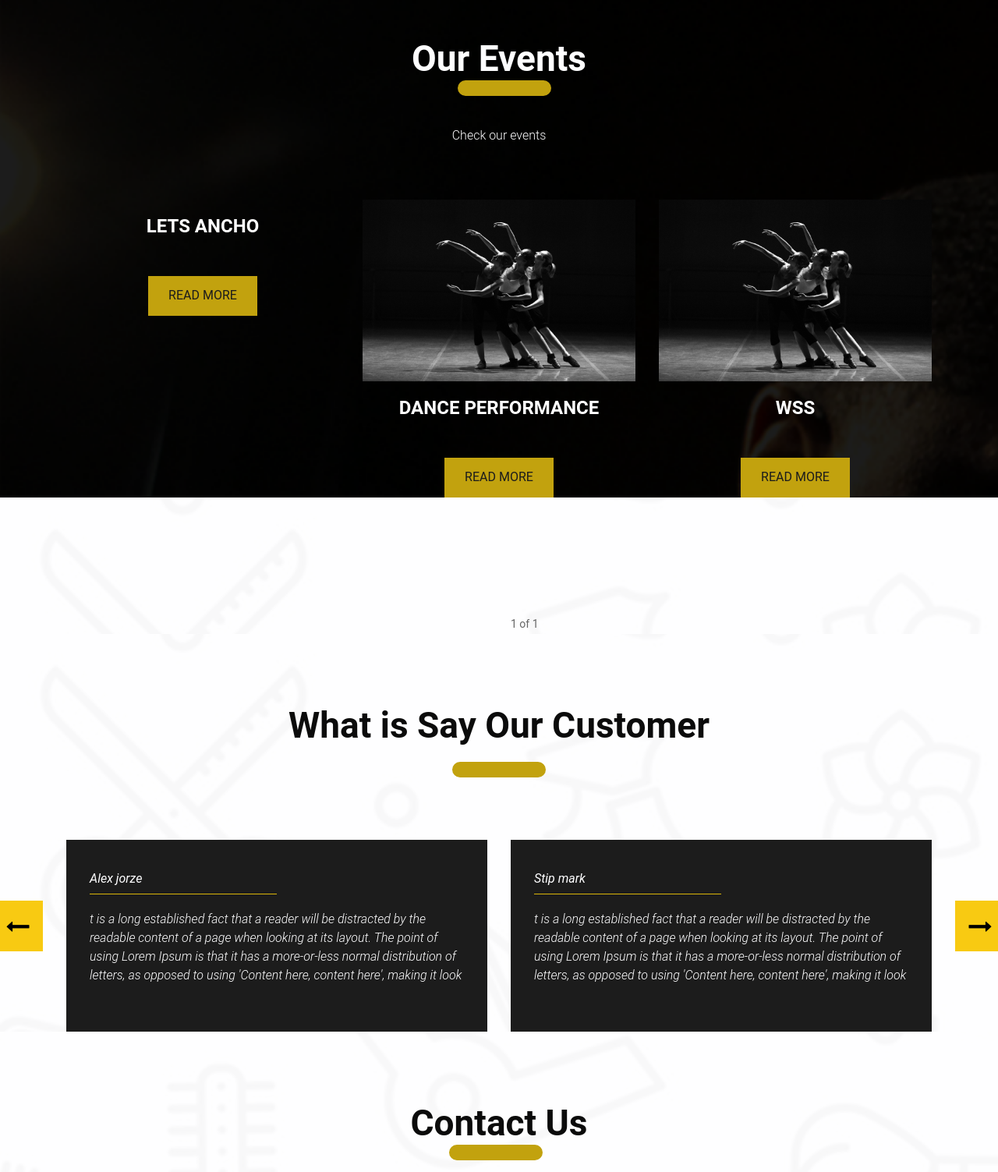
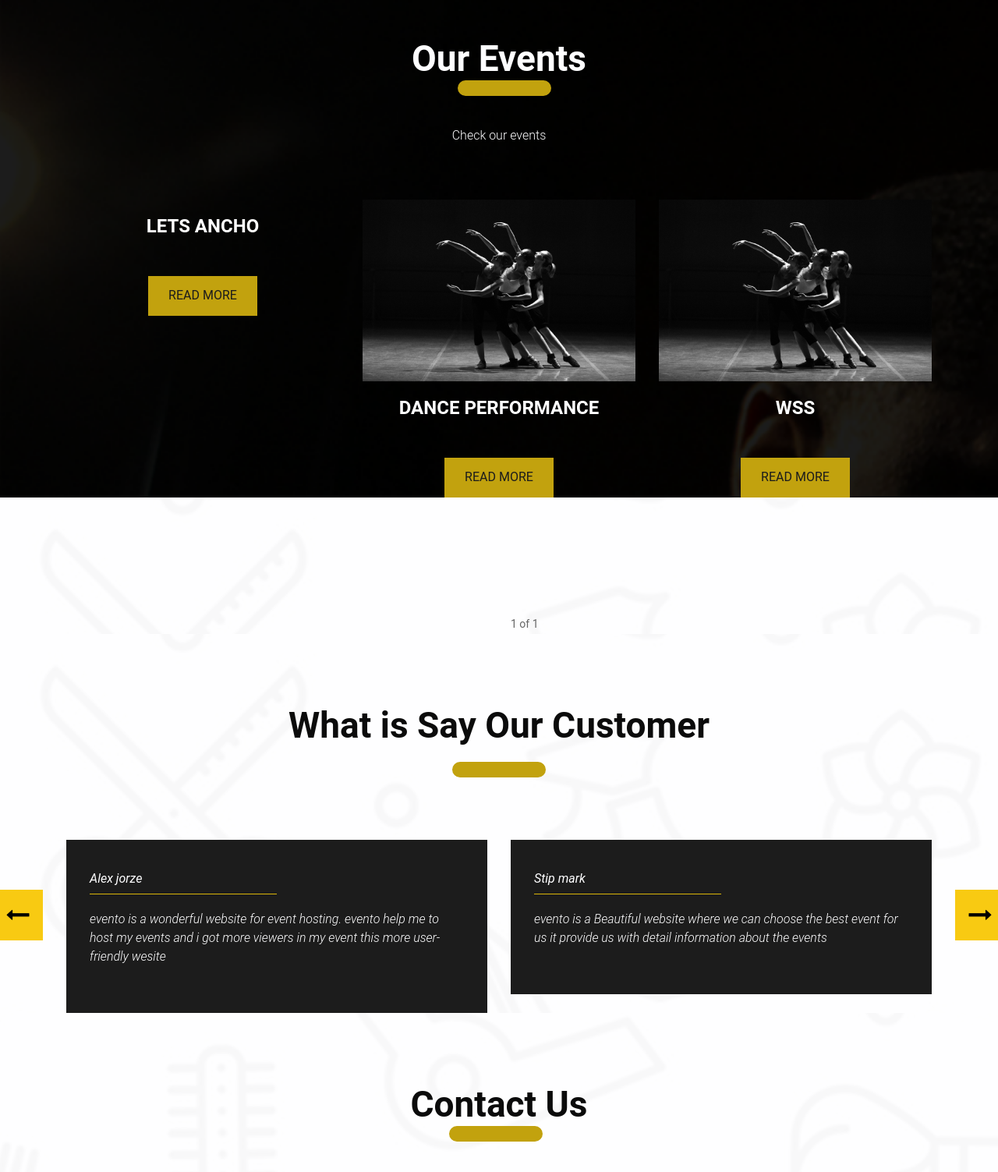
Before and after one commit to Aleena-mariyam-T/Heroku-Deploy, a Django app: page / in a window 1280 px wide. Shown: the part 1360-2863 px from the top of the page at 78% size. Run offline with Django 4.2, Linux system fonts and the light colour scheme; data comes from the database, SQL or seed files in the repository; parts of the project's set-up code (start-up, migrations or seed data) failed here and were passed over; some libraries are stand-ins or nearby versions.

```diff
--- a/app/templates/app/Home.html
+++ b/app/templates/app/Home.html
@@ -185,19 +185,16 @@
               <div class="col-md-6">
                 <div class="alex_bg">
                   <h3 class="alex_text">Alex jorze</h3>
-                  <p class="reader_text">t is a long established fact that a reader will be distracted by the readable
-                    content of a page when looking at its layout. The point of using Lorem Ipsum is that it has a
-                    more-or-less normal distribution of letters, as opposed to using 'Content here, content here',
-                    making it look</p>
+                  <p class="reader_text">evento is a wonderful website for event hosting. evento help me to host my events
+                    and i got more viewers in my event this more user-friendly wesite</p>
                 </div>
               </div>
               <div class="col-md-6">
                 <div class="alex_bg">
                   <h3 class="alex_text">Stip mark</h3>
-                  <p class="reader_text">t is a long established fact that a reader will be distracted by the readable
-                    content of a page when looking at its layout. The point of using Lorem Ipsum is that it has a
-                    more-or-less normal distribution of letters, as opposed to using 'Content here, content here',
-                    making it look</p>
+                  <p class="reader_text">evento is a Beautiful website where we can
+                    choose the best event for us it provide us with detail information about the events
+                   </p>
                 </div>
               </div>
             </div>
@@ -206,20 +203,14 @@
             <div class="row">
               <div class="col-md-6">
                 <div class="alex_bg">
-                  <h3 class="alex_text">Alex jorze</h3>
-                  <p class="reader_text">t is a long established fact that a reader will be distracted by the readable
-                    content of a page when looking at its layout. The point of using Lorem Ipsum is that it has a
-                    more-or-less normal distribution of letters, as opposed to using 'Content here, content here',
-                    making it look</p>
+                  <h3 class="alex_text">Khaleel </h3>
+                  <p class="reader_text">Good website for hosting your events </p>
                 </div>
               </div>
               <div class="col-md-6">
                 <div class="alex_bg">
-                  <h3 class="alex_text">Stip mark</h3>
-                  <p class="reader_text">t is a long established fact that a reader will be distracted by the readable
-                    content of a page when looking at its layout. The point of using Lorem Ipsum is that it has a
-                    more-or-less normal distribution of letters, as opposed to using 'Content here, content here',
-                    making it look</p>
+                  <h3 class="alex_text">Gibin John</h3>
+                  <p class="reader_text">Awesome website for finding best events</p>
                 </div>
               </div>
             </div>
```
Also changed, not shown: app/forms.py (+5 -4 lines).
